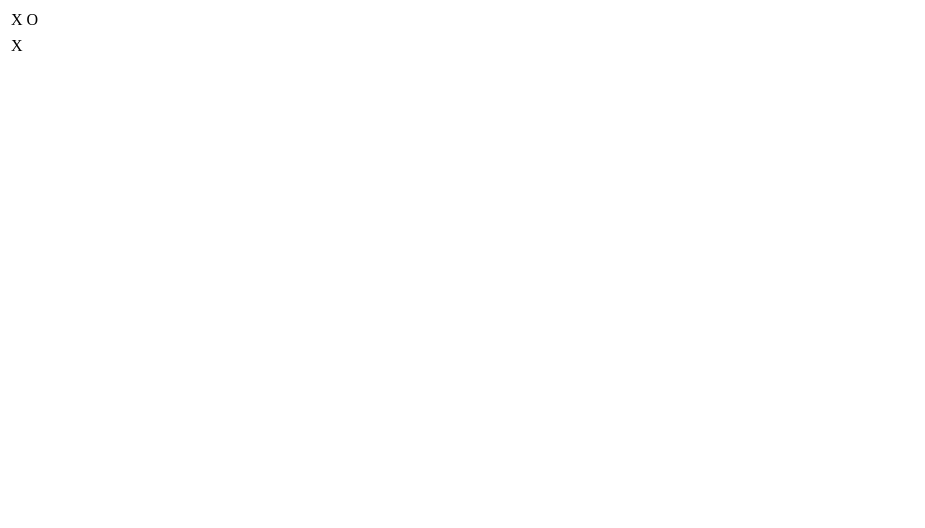
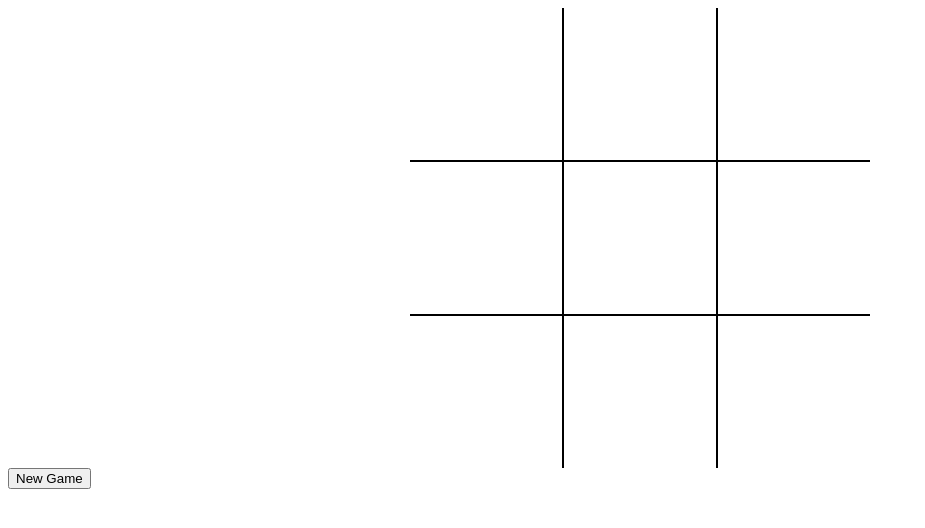
Before and after one commit to Rabdulah/Tic-Tac-Toe, a Vue app: page / in a window 1280 px wide. Shown: the top 528 px of the page, without its empty margins (0-925 px from the left). Built offline with nearby package versions, Linux system fonts and the light colour scheme.

Commit message:
GameBoard created

```diff
--- a/src/components/GameBoard.vue
+++ b/src/components/GameBoard.vue
@@ -1,36 +1,85 @@
 <template>
 <div>
-  <table id="tic-tac-toe">
+  <table class="center" id="tic-tac-toe">
     <tr>
-      <td>X</td>
-      <td>O</td>
-      <td></td>
+      <td class="cell" id="0"></td>
+      <td class="cell" id="1"></td>
+      <td class="cell" id="2"></td>
     </tr>
     <tr>
-      <td></td>
-      <td></td>
-      <td></td>
+      <td class="cell" id="3"></td>
+      <td class="cell" id="4"></td>
+      <td class="cell" id="5"></td>
     </tr>
     <tr>
-      <td>X</td>
-      <td></td>
-      <td></td>
+      <td class="cell" id="6"></td>
+      <td class="cell" id="7"></td>
+      <td class="cell" id="8"></td>
     </tr>
   </table>
+  <div>
+    <button v-on:click="restart">New Game</button>
+  </div>
 </div>
 </template>
 
 <script>
-  // http://www.madcoder.me/posts/view/1/simple-tic-tac-toe-javascript
-  //   https://mostafa-samir.github.io/Tic-Tac-Toe-AI/
-  //     https://medium.freecodecamp.org/how-to-make-your-tic-tac-toe-game-unbeatable-by-using-the-minimax-algorithm-9d690bad4b37
+/* eslint-disable */
 export default {
   name: 'GameBoard',
   data () {
     return {
-      gameBoard: [1, 2, 3, 4, 5, 6, 7, 8],
-      isWin: false
+      gameBoard: [0, 1, 2, 3, 4, 5, 6, 7, 8],
+      isWin: false,
+      player1: null,
+      player2: null,
+      ai: null,
+      cells: null
+    }
+  },
+  mounted: function () {
+      this.restart()
+  },
+  methods: {
+    restart: function () {
+      this.gameBoard = [0, 1, 2, 3, 4, 5, 6, 7, 8]
+      this.cells = document.querySelectorAll('.cell')
+      for (var i = 0; i < this.cells.length; i++) {
+         this.cells[i].innerText = ''
+         this.cells[i].addEventListener('click', this.click, false)
+      }
+    },
+    click: function (cell) {
+      console.log(cell.target.id)
     }
   }
 }
 </script>
+
+<style>
+  td {
+    border: 2px solid;
+    height: 150px;
+    width: 150px;
+    cursor: pointer;
+  }
+
+  table {
+    border-collapse: collapse;
+    margin-left:auto;
+    margin-right:auto;
+  }
+
+  table tr:first-child td {
+    border-top: 0;
+  }
+  table tr:last-child td {
+    border-bottom: 0;
+  }
+  table tr td:first-child {
+    border-left: 0;
+  }
+  table tr td:last-child {
+    border-right: 0;
+  }
+</style>
```
Also changed, not shown: 1 other file (tests, documents, lock files or other folders).
